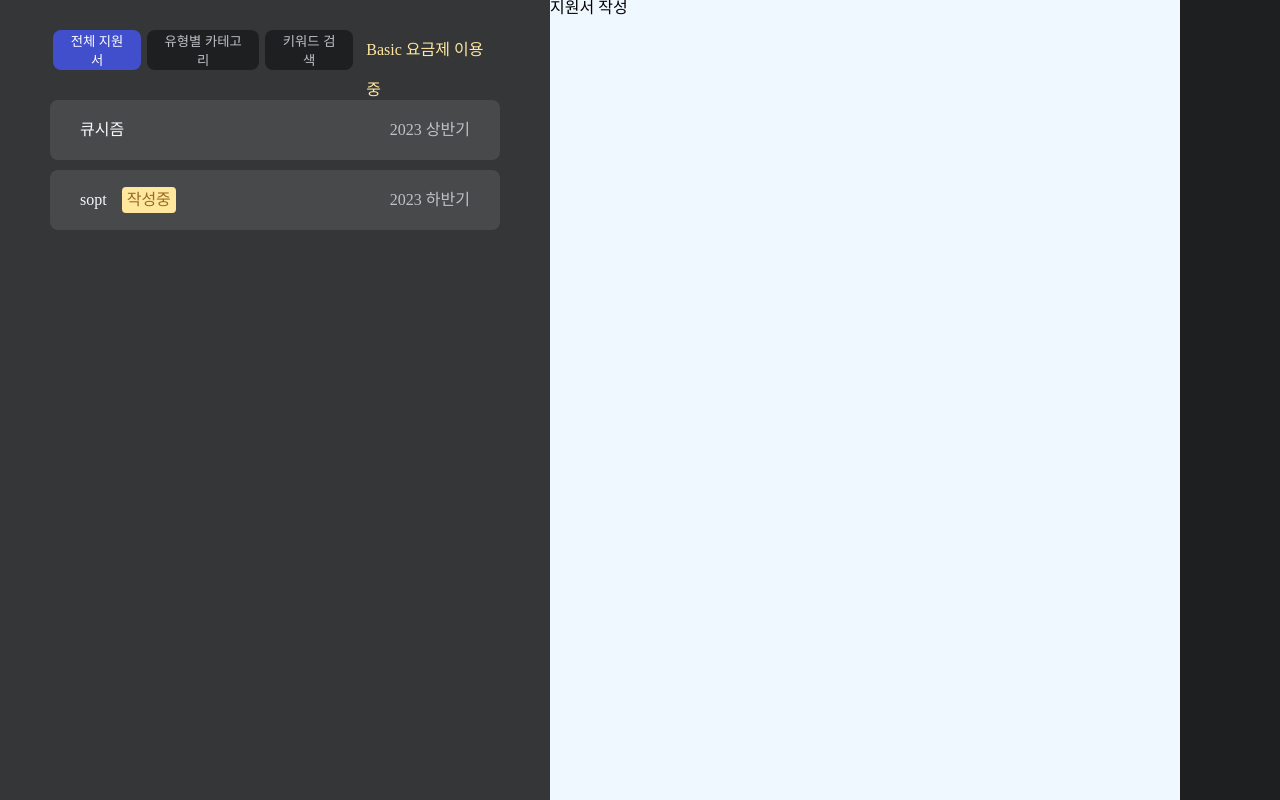
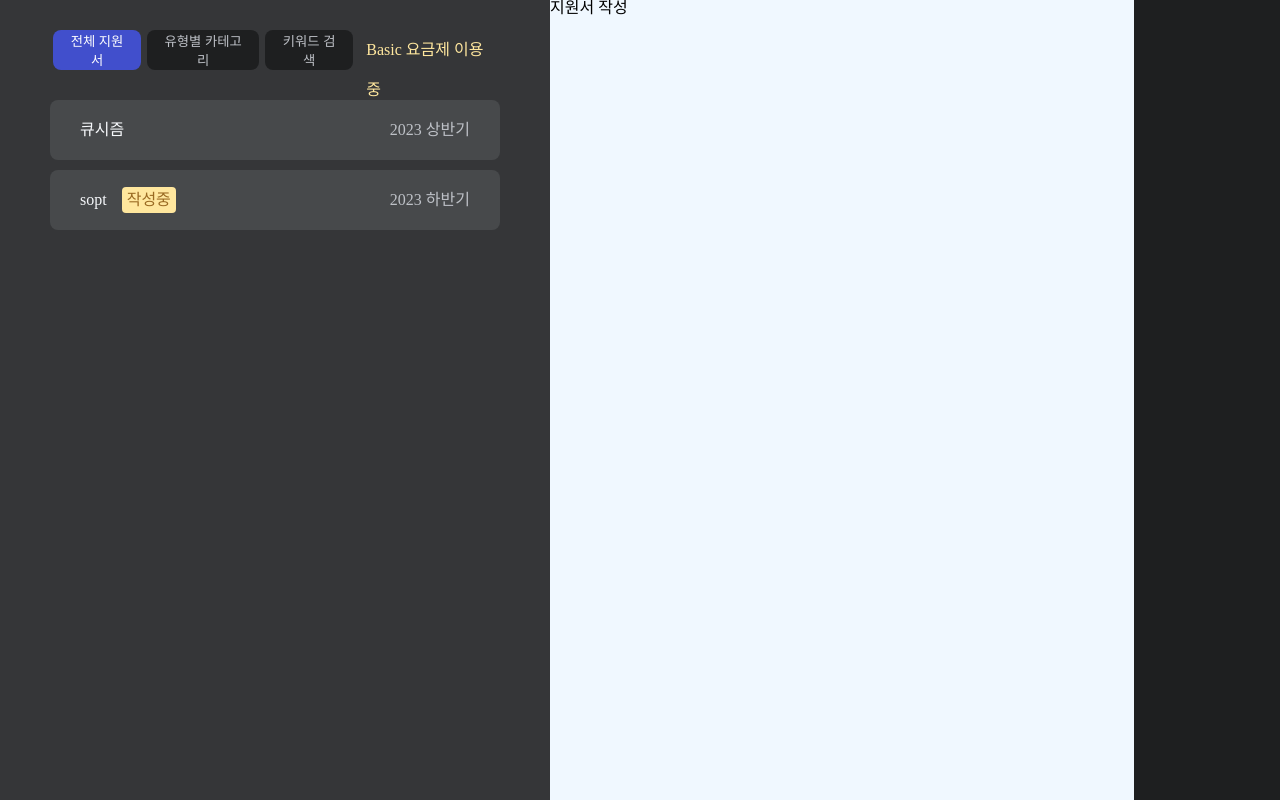
Before and after one commit to kusitms-wannafly/wannafly_fe, a React (Vite) app: page /application in a window 1280 px wide. Built offline with nearby package versions, Linux system fonts and the light colour scheme; no server answers.

Commit message:
style: 지원서 작성 페이지 레이아웃 수정

```diff
--- a/src/pages/Application/search/index.tsx
+++ b/src/pages/Application/search/index.tsx
@@ -83,7 +83,7 @@ const responseData = [
 
 const ApplicationSearchContainer = styled.div`
   background-color: ${({ theme }) => theme.colors.grey7};
-  width: 550px;
+  min-width: 550px;
 
   display: flex;
   flex-direction: column;
--- a/src/pages/Application/write/index.tsx
+++ b/src/pages/Application/write/index.tsx
@@ -11,10 +11,9 @@ export const ApplicationWrite = () => {
 const ApplicationWriteContainer = styled.div`
   flex: 1;
 
-  padding-right: 100px;
-
   div {
-    min-width: 500px;
+    width: 80%;
+    min-width: 550px;
     height: 100%;
     background-color: aliceblue;
   }
```
